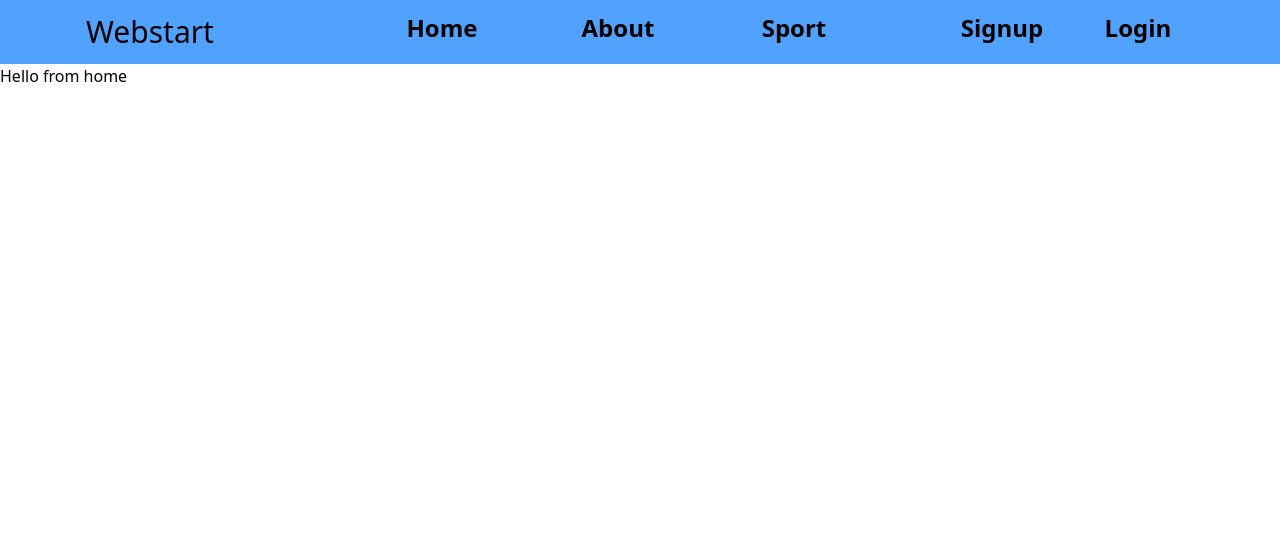
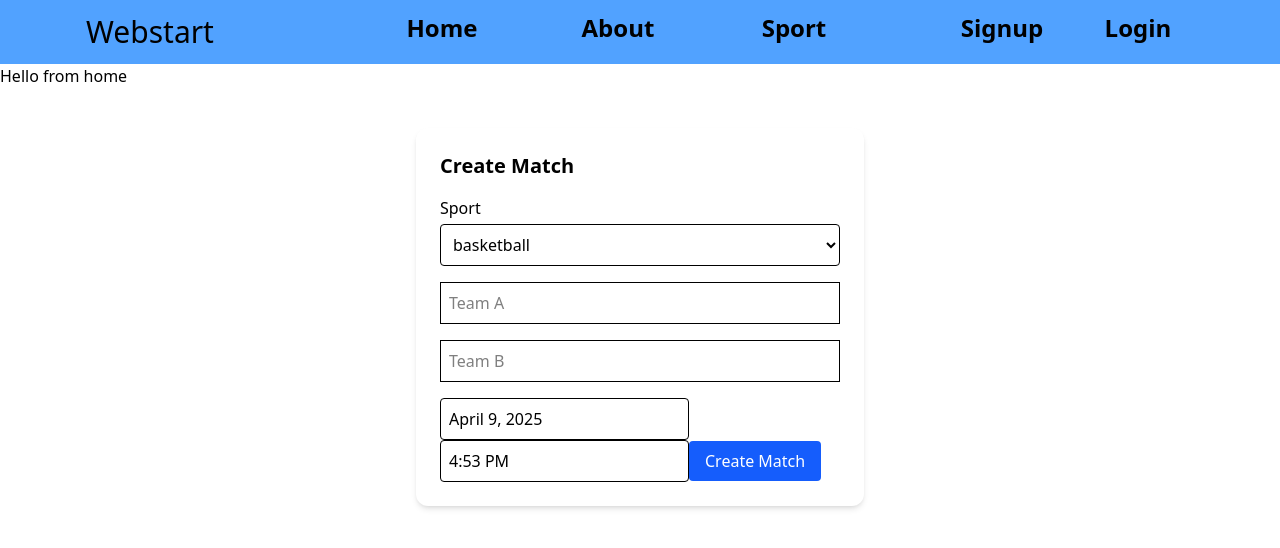
Before and after one commit to samrth07/Sportify, a React (Vite) app in the folder frontend/: page / in a window 1280 px wide. Shown: the top 548 px of the page. Built offline with nearby package versions, Linux system fonts and the light colour scheme.

Commit message:
create matches

```diff
--- a/frontend/package.json
+++ b/frontend/package.json
@@ -12,7 +12,9 @@
   "dependencies": {
     "@tailwindcss/vite": "^4.1.3",
     "axios": "^1.8.4",
+    "data-fns": "^1.1.0",
     "react": "^19.0.0",
+    "react-datepicker": "^8.3.0",
     "react-dom": "^19.0.0",
     "react-icons": "^5.5.0",
     "react-router-dom": "^7.5.0",
--- a/frontend/src/App.jsx
+++ b/frontend/src/App.jsx
@@ -1,5 +1,4 @@
 import { useState } from 'react'
-
 import {Routes, Route } from "react-router-dom";
 import './App.css'
 import Home from './component/Home'
--- /dev/null
+++ b/frontend/src/Sports/CreateMatch.jsx
@@ -0,0 +1,101 @@
+import { useState } from "react";
+import DatePicker from "react-datepicker";
+import "react-datepicker/dist/react-datepicker.css";
+import axios from "axios";
+
+const sportsOptions = [
+  "basketball",
+  "football",
+  "kabaddi",
+  "cricket",
+  "carrom",
+  "badminton",
+];
+
+const CreateMatch = () => {
+
+
+  const [teamA, setTeamA] = useState("");
+  const [teamB, setTeamB] = useState("");
+  const [matchDate, setMatchDate] = useState(new Date());
+  const [startTime, setStartTime] = useState(new Date());
+  const [selectedSport, setSelectedSport] = useState("basketball");
+
+  const handleCreateMatch = async () => {
+    const body = {
+      teamA,
+      teamB,
+      date: matchDate.toISOString(), // ensures JSON Date format
+      startTime: startTime.toISOString()
+    };
+
+    try {
+      const res = await axios.post(`http://localhost:3000/admin/${selectedSport}`, body);
+      console.log(res)
+      alert(res.data.message);
+      // const id = res.data.matchId;
+    } catch (error) {
+      alert("Error creating match");
+    }
+  };
+
+  return (
+    <div className="p-6 max-w-md mx-auto bg-white rounded-xl shadow-md mt-10">
+      <h2 className="text-xl font-bold mb-4">Create Match</h2>
+
+      <label className="block mb-1">Sport</label>
+      <select
+        className="w-full border p-2 mb-4 rounded"
+        value={selectedSport}
+        onChange={(e) => setSelectedSport(e.target.value)}
+      >
+        {sportsOptions.map((sport) => (
+          <option key={sport} value={sport}>
+            {sport}
+          </option>
+        ))}
+      </select>
+
+      <input
+        className="w-full border p-2 mb-4"
+        placeholder="Team A"
+        value={teamA}
+        onChange={(e) => setTeamA(e.target.value)}
+      />
+      <input
+        className="w-full border p-2 mb-4"
+        placeholder="Team B"
+        value={teamB}
+        onChange={(e) => setTeamB(e.target.value)}
+      />
+
+
+      <DatePicker
+        selected={matchDate}
+        onChange={(date) => setMatchDate(date)}
+        dateFormat="MMMM d, yyyy"
+        className="border p-2 rounded"
+      />
+
+      <DatePicker
+        selected={startTime}
+        onChange={(date) => setStartTime(date)}
+        showTimeSelect
+        showTimeSelectOnly
+        timeIntervals={15}
+        timeCaption="Time"
+        dateFormat="h:mm aa"
+        className="border p-2 rounded"
+      />
+
+      <button
+        className="bg-blue-600 text-white px-4 py-2 rounded hover:bg-blue-700"
+        onClick={handleCreateMatch}
+      >
+        Create Match
+      </button>
+    </div>
+  );
+};
+
+export default CreateMatch;
--- a/frontend/src/component/Home.jsx
+++ b/frontend/src/component/Home.jsx
@@ -1,9 +1,13 @@
 import React from 'react'
+import CreateMatch from '../Sports/createMatch';
+
 
 const Home = () => {
   return (
     <div>
                 <p>Hello from home</p>
+                <CreateMatch/>
+
     </div>
   )
 }
```
Also changed, not shown: 1 other file (tests, documents, lock files or other folders).
